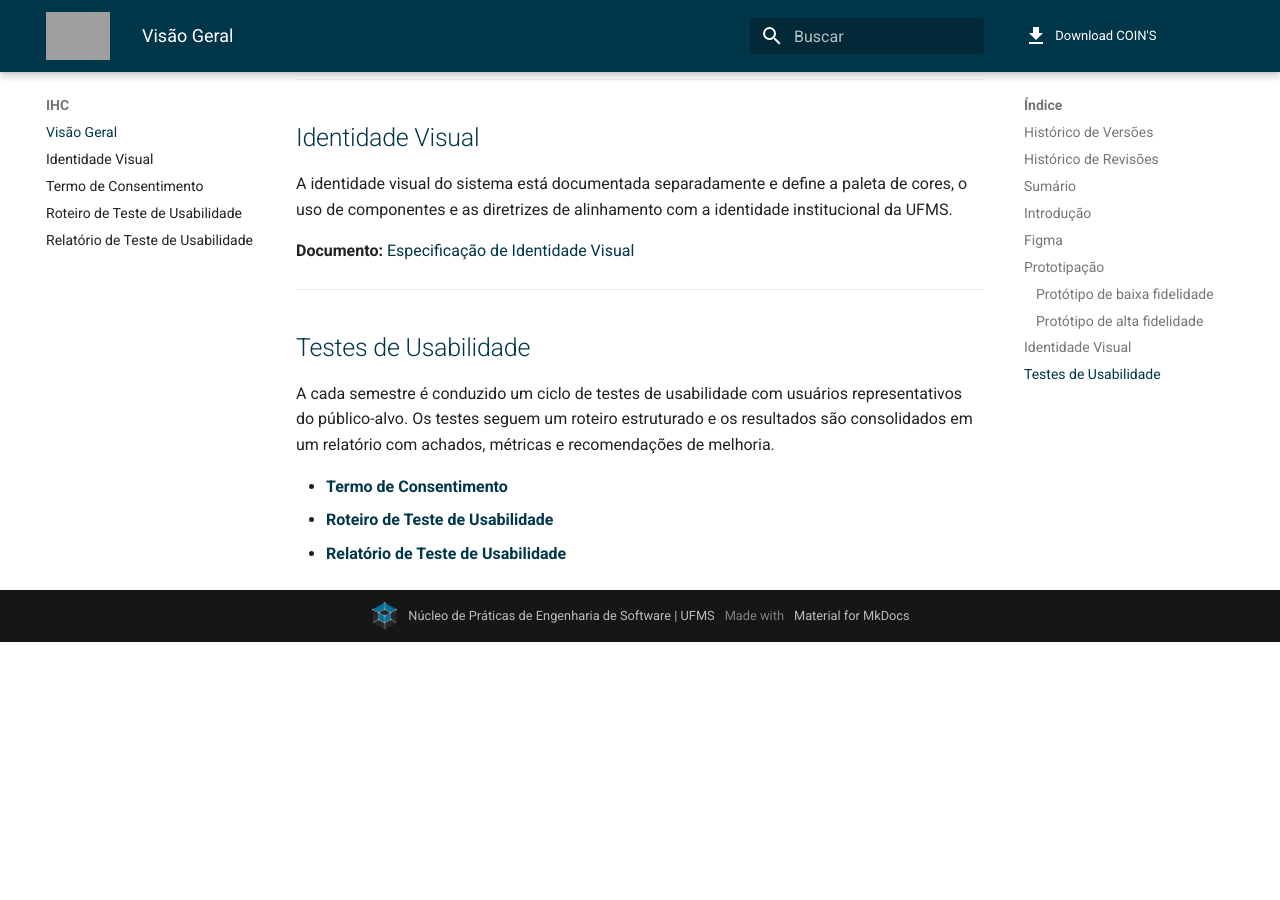
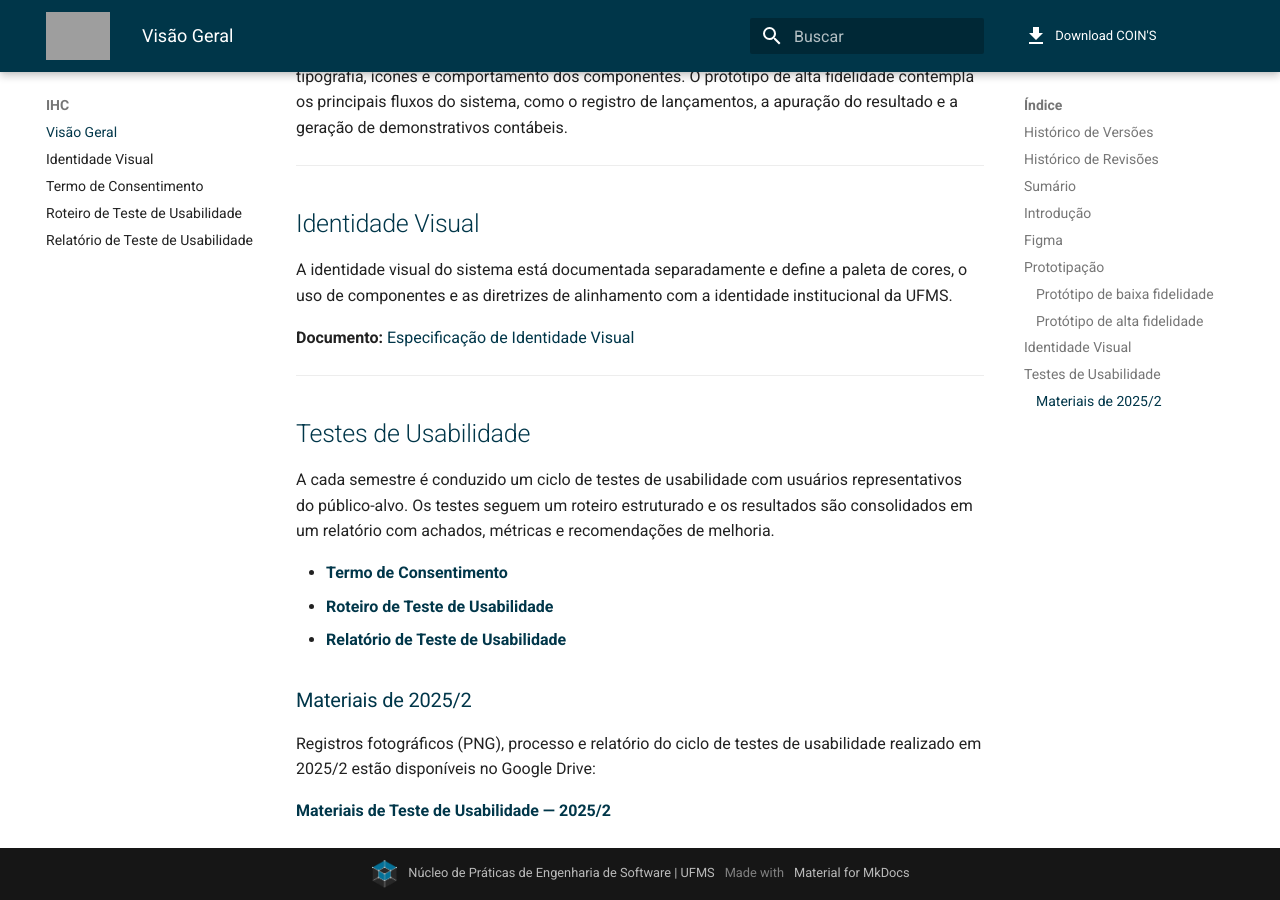
Before and after one commit to NES-Contabilidade-Integrada/doc-coins2026.1, an MkDocs documentation site: the page built from docs/ihc/visao-geral.md, in a window 1280 px wide and 900 px high, scrolled down 1660 px. Built offline with MkDocs 1.6.1 and Material for MkDocs 9.7.7, drawn with Linux system fonts in a browser that asks for light colours; comment, search, counter and statistics services are not loaded; before the commit the page ends 2302 px from its top, so only the background shows below that; some of the changed text lies outside the part shown; grey boxes are pictures that could not be loaded.

Commit message:
docs(ihc): adiciona link dos materiais de teste de usabilidade de 2025/2
Co-Authored-By: Claude Sonnet 4.6 <noreply@anthropic.com>

```diff
--- a/docs/ihc/visao-geral.md
+++ b/docs/ihc/visao-geral.md
@@ -5,6 +5,7 @@
 | Versão | Data | Descrição | Autor |
 | :---: | :---: | :---: | :---: |
 | 1.0 | 28/05/2026 | Versão inicial do documento | Fernanda Pessoa |
+| 1.1 | 01/06/2026 | Adiciona link dos materiais de teste de usabilidade de 2025/2 | Fernanda Pessoa |
 
 ## Histórico de Revisões
 
@@ -62,3 +63,9 @@ A cada semestre é conduzido um ciclo de testes de usabilidade com usuários rep
 - **[Termo de Consentimento](termo-consentimento-usabilidade.md)**
 - **[Roteiro de Teste de Usabilidade](roteiro-teste-usabilidade.md)**
 - **[Relatório de Teste de Usabilidade](relatorio-teste-usabilidade.md)**
+
+### Materiais de 2025/2
+
+Registros fotográficos (PNG), processo e relatório do ciclo de testes de usabilidade realizado em 2025/2 estão disponíveis no Google Drive:
+
+**[Materiais de Teste de Usabilidade — 2025/2](https://drive.google.com/drive/folders/1m9vypVANcmmneq5cCtJaQjJbffQ921Tv?usp=drive_link)**
```
